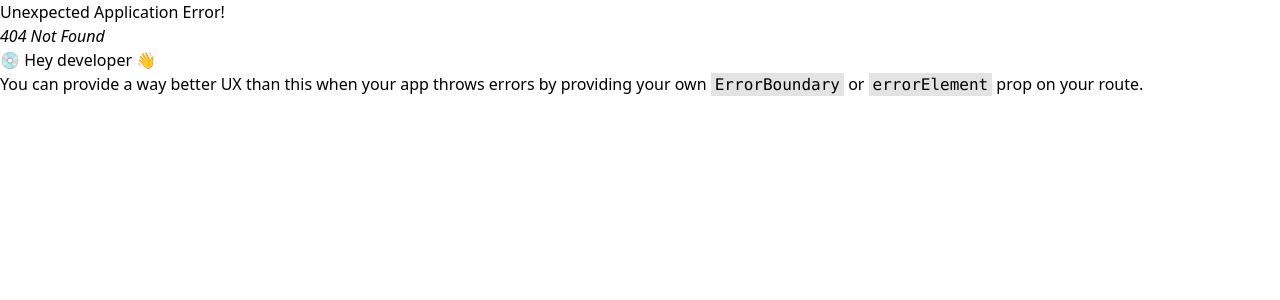
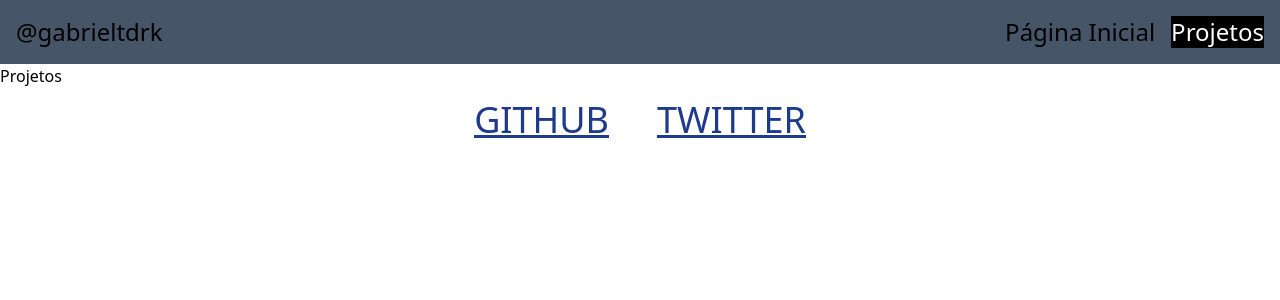
Before and after one commit to gabrieltdrk/portfolio, a React (Vite) app: page /projects in a window 1280 px wide. Before the commit this address had no page. Shown: the top 300 px of the page. Built offline with nearby package versions, Linux system fonts and the light colour scheme.

Commit message:
created header banner not functional

```diff
--- a/src/app.jsx
+++ b/src/app.jsx
@@ -6,7 +6,7 @@
   return (
     <>
       <Header />
-      <Outlet />
+        <Outlet />
       <Footer />
     </>
   )
--- a/src/components/Header.jsx
+++ b/src/components/Header.jsx
@@ -1,16 +1,21 @@
 import { NavLink } from 'react-router-dom'
-
 export function Header() {
+  const linkActive = ({ isActive }) => (isActive ? 'bg-black text-white' : 'hover:bg-black')
   return (
+    <>
       <header className={`flex sticky top-0 md:text-2xl justify-between p-4 w-full bg-slate-600 h-16 transition-all`}>
         <h1>@gabrieltdrk</h1>
         <nav>
           <ul className="flex gap-4">
-          <NavLink to="/"> Página Inicial</NavLink>
-          <li> Projetos </li>
-          <li> Página Inicial3 </li>
+            <NavLink to="/" className={linkActive}>
+              Página Inicial
+            </NavLink>
+            <NavLink to="/projects" className={linkActive}>
+              Projetos
+            </NavLink>
           </ul>
         </nav>
       </header>
+    </>
   )
 }
--- /dev/null
+++ b/src/components/HeaderBanner.jsx
@@ -0,0 +1,22 @@
+export function HeaderBanner() {
+  const url = 'https://random-image-pepebigotes.vercel.app/api/random-image'
+  return (
+    <div className="my-0 mx-auto [columns:4_300px] gap-4">
+          <img className="w-[300px] block" src={url} />
+          <img className="w-[300px] block" src={url} />
+          <img className="w-[300px] block" src={url} />
+          <img className="w-[300px] block" src={url} />
+          <img className="w-[300px] block" src={url} />
+          <img className="w-[300px] block" src={url} />
+          <img className="w-[300px] block" src={url} />
+          <img className="w-[300px] block" src={url} />
+          <img className="w-[300px] block" src={url} />
+          <img className="w-[300px] block" src={url} />
+          <img className="w-[300px] block" src={url} />
+          <img className="w-[300px] block" src={url} />
+          <img className="w-[300px] block" src={url} />
+          <img className="w-[300px] block" src={url} />
+          <img className="w-[300px] block" src={url} />
+        </div>
+  )
+}
--- a/src/pages/Projects.jsx
+++ b/src/pages/Projects.jsx
@@ -0,0 +1,5 @@
+export function Projects() {
+    return(
+        <h1>Projetos</h1>
+    )
+}
```
Also changed, not shown: src/main.jsx (+5 -4 lines). Lines whose indentation alone changed are shown as unchanged.
